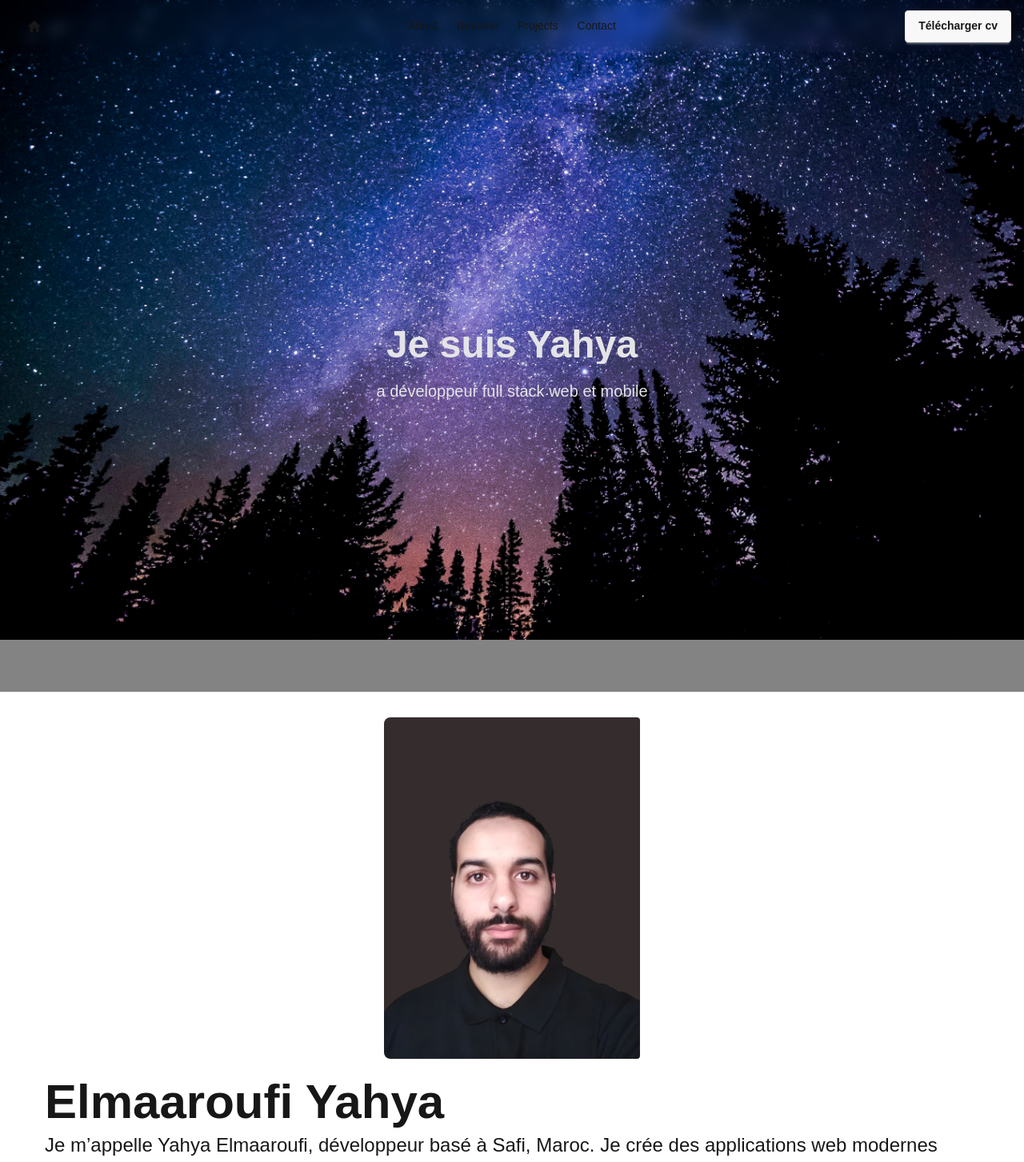
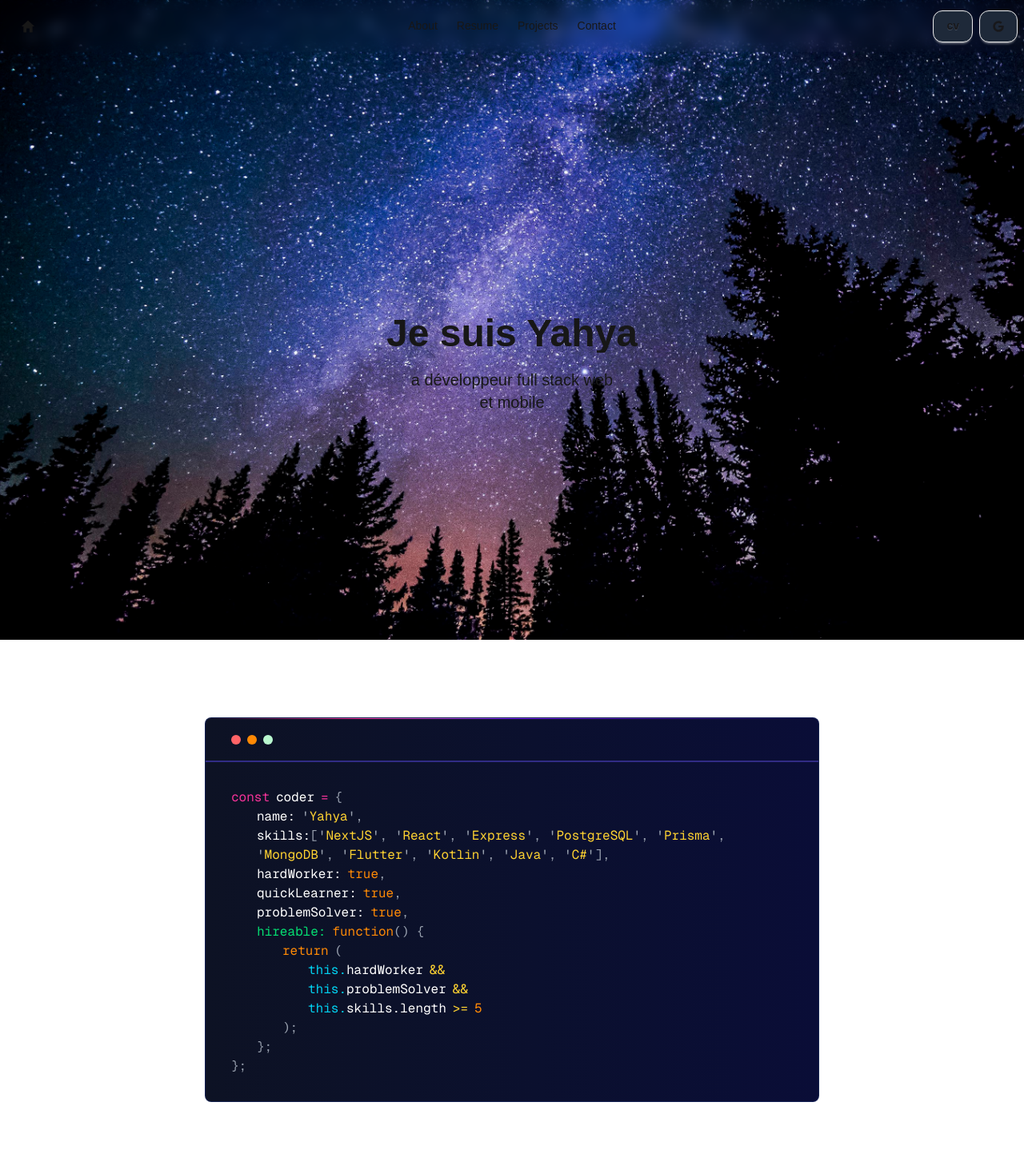
Before and after one commit to y-elmaa/p-portfolio, a Next.js app: page / in a window 1280 px wide. Shown: the top 1453 px of the page at 80% size. Built offline with nearby package versions, Linux system fonts and the light colour scheme.

Commit message:
change about section

```diff
--- a/app/NavBar.tsx
+++ b/app/NavBar.tsx
@@ -1,5 +1,6 @@
 "use client";
 import { IoMdHome } from "react-icons/io";
+import { FaGoogle } from "react-icons/fa";
 import { useLink, links } from "./hooks/useLink";
 
 const NavBar = () => {
@@ -19,7 +20,7 @@ const NavBar = () => {
     ));
 
   return (
-    <div className="navbar px-4 sticky top-0 z-50 backdrop-blur-sm ">
+    <div className="navbar  sticky top-0 z-50 backdrop-blur-sm ">
       <div className="navbar-start">
         <div className="dropdown">
           <div tabIndex={0} role="button" className="btn btn-ghost lg:hidden">
@@ -51,11 +52,17 @@ const NavBar = () => {
       </div>
       <div className="navbar-end">
         <a
-          className="btn"
+          className="btn bg-gray-800 rounded-xl"
           href="Yahya Elmaaroufi CV.pdf"
           download="Yahya Elmaaroufi CV.pdf"
         >
-          Télécharger cv
+          cv
+        </a>
+        <a
+          className="btn bg-gray-800 rounded-xl ml-2"
+          href="mailto:elmaaroufiyahya19@gmail.com"
+        >
+          <FaGoogle />
         </a>
       </div>
     </div>
--- a/app/components/content.ts
+++ b/app/components/content.ts
@@ -1,9 +1,4 @@
-export const about = {
-  Title: "Elmaaroufi Yahya",
-  Description:
-    "Je m’appelle Yahya Elmaaroufi, développeur basé à Safi, Maroc. Je crée des applications web modernes avec Next.js, React, Node.js,Express, Prisma et PostgreSQL. J’ai aussi de l’expérience en développement mobile (Flutter, Kotlin, Java, Swift) et en jeux vidéo (Godot, C#). Cette polyvalence m’aide à trouver des solutions efficaces et solides. Je suis passionné par le code propre et l’apprentissage constant des nouvelles technologies. J’aimerais beaucoup rejoindre votre équipe pour contribuer avecNext.js.",
-  Image: "p-photo.jpg",
-};
+
 export const projects = [
   {
     Title: "Issues-Tracker",
--- a/app/layout.tsx
+++ b/app/layout.tsx
@@ -28,8 +28,10 @@ export default function RootLayout({
       <body
         className={`${geistSans.variable} ${geistMono.variable} antialiased`}
       >
-        <NavBar/>
-        {children}
+
+          <NavBar />
+          {children}
+
       </body>
     </html>
   );
--- a/app/layout/About.tsx
+++ b/app/layout/About.tsx
@@ -1,20 +1,115 @@
 "use client";
-import { about } from "../components/content";
+
 
 const About = () => {
   return (
     <section id="About" className=" p-8">
-      <div className="card flex-col lg:card-side bg-base-100 shadow-smopacity-0">
-        <figure className="w-full max-w-xs mx-auto lg:w-2/3">
-          <img
-            src={about.Image}
-            alt="personal photo"
-            className="w-full h-auto object-cover rounded"
-          />
-        </figure>
-        <div className="card-body">
-          <h2 className="card-title text-6xl">{about.Title}</h2>
-          <p className="text-2xl">{about.Description}</p>
+      <div className=" from-[#0d1224] border-[#1b2c68a0] relative rounded-lg border bg-gradient-to-r to-[#0a0d37] max-w-3xl mx-auto w-full">
+        <div className="flex flex-row">
+          <div className="h-[1px] w-full bg-gradient-to-r from-transparent via-pink-500 to-violet-600"></div>
+          <div className="h-[1px] w-full bg-gradient-to-r from-violet-600 to-transparent"></div>
+        </div>
+        <div className="px-4 lg:px-8 py-5">
+          <div className="flex flex-row space-x-2">
+            <div className="h-3 w-3 rounded-full bg-red-400"></div>
+            <div className="h-3 w-3 rounded-full bg-orange-400"></div>
+            <div className="h-3 w-3 rounded-full bg-green-200"></div>
+          </div>
+        </div>
+        <div className="overflow-hidden border-t-[2px] border-indigo-900 px-4 lg:px-8 py-4 lg:py-8">
+          <code className="font-mono text-xs md:text-sm lg:text-base">
+            <div className="blink">
+              <span className="mr-2 text-pink-500">const</span>
+              <span className="mr-2 text-white">coder</span>
+              <span className="mr-2 text-pink-500">=</span>
+              <span className="text-gray-400">{"{"}</span>
+            </div>
+            <div>
+              <span className="ml-4 lg:ml-8 mr-2 text-white">name:</span>
+              <span className="text-gray-400">{`'`}</span>
+              <span className="text-amber-300">Yahya</span>
+              <span className="text-gray-400">{`',`}</span>
+            </div>
+            <div className="ml-4 lg:ml-8 mr-2">
+              <span className=" text-white">skills:</span>
+              <span className="text-gray-400">{`['`}</span>
+              <span className="text-amber-300">NextJS</span>
+              <span className="text-gray-400">{"', '"}</span>
+              <span className="text-amber-300">React</span>
+              <span className="text-gray-400">{"', '"}</span>
+              <span className="text-amber-300">Express</span>
+              <span className="text-gray-400">{"', '"}</span>
+              <span className="text-amber-300">PostgreSQL</span>
+              <span className="text-gray-400">{"', '"}</span>
+              <span className="text-amber-300">Prisma</span>
+              <span className="text-gray-400">{"', '"}</span>
+              <span className="text-amber-300">MongoDB</span>
+              <span className="text-gray-400">{"', '"}</span>
+              <span className="text-amber-300">Flutter</span>
+              <span className="text-gray-400">{"', '"}</span>
+              <span className="text-amber-300">Kotlin</span>
+              <span className="text-gray-400">{"', '"}</span>
+              <span className="text-amber-300">Java</span>
+              <span className="text-gray-400">{"', '"}</span>
+              <span className="text-amber-300">C#</span>
+              <span className="text-gray-400">{"'],"}</span>
+            </div>
+            <div>
+              <span className="ml-4 lg:ml-8 mr-2 text-white">hardWorker:</span>
+              <span className="text-orange-400">true</span>
+              <span className="text-gray-400">,</span>
+            </div>
+            <div>
+              <span className="ml-4 lg:ml-8 mr-2 text-white">
+                quickLearner:
+              </span>
+              <span className="text-orange-400">true</span>
+              <span className="text-gray-400">,</span>
+            </div>
+            <div>
+              <span className="ml-4 lg:ml-8 mr-2 text-white">
+                problemSolver:
+              </span>
+              <span className="text-orange-400">true</span>
+              <span className="text-gray-400">,</span>
+            </div>
+            <div>
+              <span className="ml-4 lg:ml-8 mr-2 text-green-400">
+                hireable:
+              </span>
+              <span className="text-orange-400">function</span>
+              <span className="text-gray-400">{"() {"}</span>
+            </div>
+            <div>
+              <span className="ml-8 lg:ml-16 mr-2 text-orange-400">return</span>
+              <span className="text-gray-400">{`(`}</span>
+            </div>
+            <div>
+              <span className="ml-12 lg:ml-24 text-cyan-400">this.</span>
+              <span className="mr-2 text-white">hardWorker</span>
+              <span className="text-amber-300">&amp;&amp;</span>
+            </div>
+            <div>
+              <span className="ml-12 lg:ml-24 text-cyan-400">this.</span>
+              <span className="mr-2 text-white">problemSolver</span>
+              <span className="text-amber-300">&amp;&amp;</span>
+            </div>
+            <div>
+              <span className="ml-12 lg:ml-24 text-cyan-400">this.</span>
+              <span className="mr-2 text-white">skills.length</span>
+              <span className="mr-2 text-amber-300">&gt;=</span>
+              <span className="text-orange-400">5</span>
+            </div>
+            <div>
+              <span className="ml-8 lg:ml-16 mr-2 text-gray-400">{`);`}</span>
+            </div>
+            <div>
+              <span className="ml-4 lg:ml-8 text-gray-400">{`};`}</span>
+            </div>
+            <div>
+              <span className="text-gray-400">{`};`}</span>
+            </div>
+          </code>
         </div>
       </div>
     </section>
--- a/app/layout/Contact.tsx
+++ b/app/layout/Contact.tsx
@@ -14,8 +14,8 @@ const Contact = () => {
       <div className="hero bg-base-200 min-h-screen">
         <div className="hero-content flex-col lg:flex-row-reverse">
           <div className="text-center lg:text-left">
-            <h1 className="text-5xl font-bold">Contactez-moi</h1>
-            <p className="py-6 text-xl">
+            <h1 className="text-xl sm:text-5xl font-bold">Contactez-moi</h1>
+            <p className="py-6 sm:text-xl">
               Je suis disponible pour toute opportunité d&apos;emploi ou de
               formation, n&apos;hésitez pas à me contacter
             </p>
--- a/app/layout/Projects.tsx
+++ b/app/layout/Projects.tsx
@@ -21,7 +21,7 @@ const Projects = () => {
         key={project.Title}
         href={links[index]}
       >
-        <div className="card bg-base-100 w-96 shadow-sm">
+        <div className="card bg-base-100 sm:w-96 shadow-sm">
           {project.image ? (
             <figure>
               <img
--- a/app/layout/home.tsx
+++ b/app/layout/home.tsx
@@ -3,21 +3,26 @@ import galaxy from "../../public/galaxy.jpeg";
 import Image from "next/image";
 const HomePage = () => {
   return (
-    <div className="hero min-h-screen">
+    <div className="hero min-h-screen overflow-hidden">
       <Image
         src={galaxy}
         alt="Galaxy"
-       fill
+        layout="fill"
+        objectFit="cover"
         quality={75}
         priority
       />
-      <div className="hero-overlay"></div>
-      <div className="hero-content text-neutral-content text-center">
+
+      <div className="hero-content  text-center">
         <div className="max-w-md">
-          <h1 className="mb-5 text-5xl font-bold typing ">Je suis Yahya</h1>
-          <p className="mb-5 typing text-2xl">
-            a développeur full stack web et mobile
-          </p>
+          <h1 className="mb-5  text-xl sm:text-5xl font-bold typing ">
+            Je suis Yahya
+          </h1>
+         <p className="mb-5 typing text-base sm:text-xl flex flex-col">
+  <span>a développeur full stack web</span>
+  <span>et mobile</span>
+</p>
+
         </div>
       </div>
     </div>
--- a/app/page.tsx
+++ b/app/page.tsx
@@ -3,31 +3,11 @@ import Resume from "./layout/Resume";
 import Projects from "./layout/Projects";
 import Contact from "./layout/Contact";
 import HomePage from "./layout/home";
-import Image from "next/image";
-import galaxy from "../public/galaxy.jpeg";
 
 export default function Home() {
   return (
     <>
-      <div className="hero min-h-screen overflow-hidden">
-      <Image
-        src={galaxy}
-        alt="Galaxy"
-        layout="fill"
-        objectFit="cover"
-        quality={75}
-        priority
-      />
-      <div className="hero-overlay"></div>
-      <div className="hero-content text-neutral-content text-center">
-        <div className="max-w-md">
-          <h1 className="mb-5 text-3xl sm:text-5xl font-bold typing ">Je suis Yahya</h1>
-          <p className="mb-5 typing text-xl sm:text-xl">
-            a développeur full stack web et mobile
-          </p>
-        </div>
-      </div>
-    </div>
+      <HomePage />
       <About />
       <Resume />
       <Projects />
```
Also changed, not shown: app/layout/Resume.tsx (+8 -11 lines).
